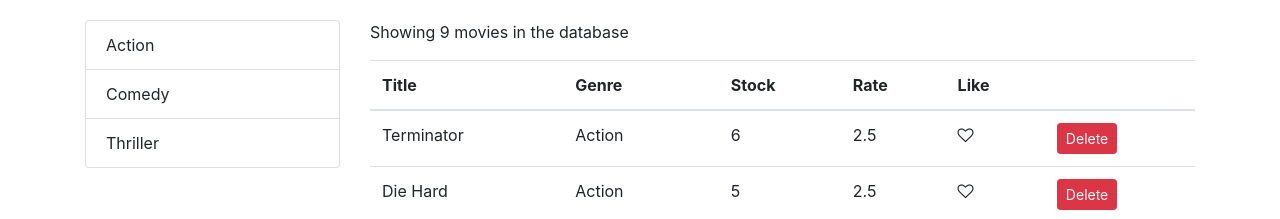
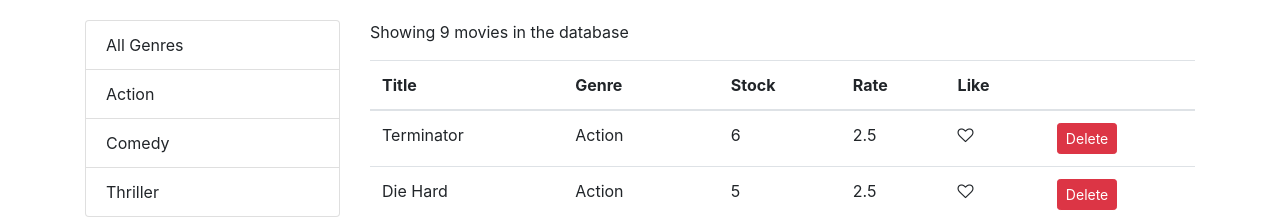
Before and after one commit to s-as-as100/myvd, a React (Create React App) app: page / in a window 1280 px wide. Shown: the top 219 px of the page. Built offline with nearby package versions, Linux system fonts and the light colour scheme.

Commit message:
filtering nd adding all genres

```diff
--- a/src/components/movies.jsx
+++ b/src/components/movies.jsx
@@ -15,14 +15,15 @@
       };
 
       componentDidMount() {
-          this.setState({movies: getMovies(), genres: getGenres()})
+          const genres = [ {name:'All Genres'}, ...getGenres()]
+          this.setState({movies: getMovies(), genres})
       }
 
       handlePageChange = page => {
        this.setState({currentPage: page});
       }
       handleGenreSelect = genre => {
-          this.setState({selectedGenre : genre})  // whenever component state is updated all children  component is re-render
+          this.setState({selectedGenre : genre, currentPage: 1})  // whenever component state is updated all children  component is re-render
       }
       handleDelete = movie => {
 
@@ -47,7 +48,7 @@
          const { length: count } = this.state.movies;
          const {currentPage, pageSize, selectedGenre, movies: allMovies} = this.state;
          if (count === 0) return <p>There are no movies in the database</p>;
-         const filtered = selectedGenre ? allMovies.filter(m => m.genre._id === selectedGenre._id) : allMovies;
+         const filtered = selectedGenre && selectedGenre._id ? allMovies.filter(m => m.genre._id === selectedGenre._id) : allMovies;
          const movies = paginate(filtered, currentPage,pageSize)
          return(
               <div className="row">
```
